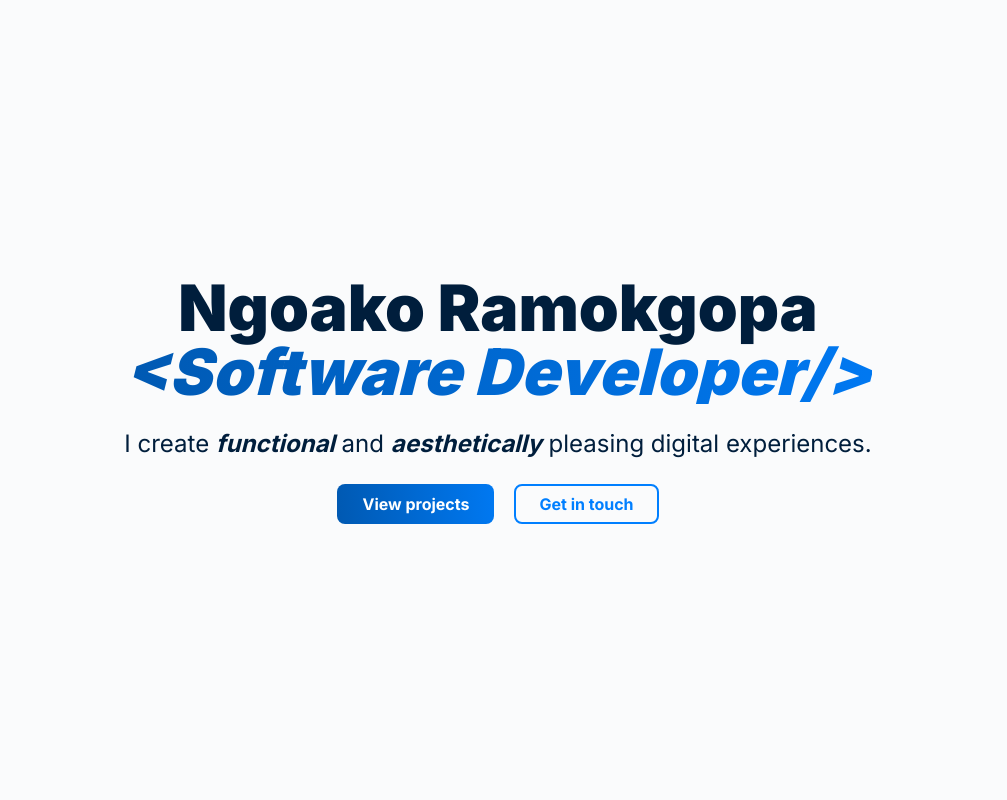
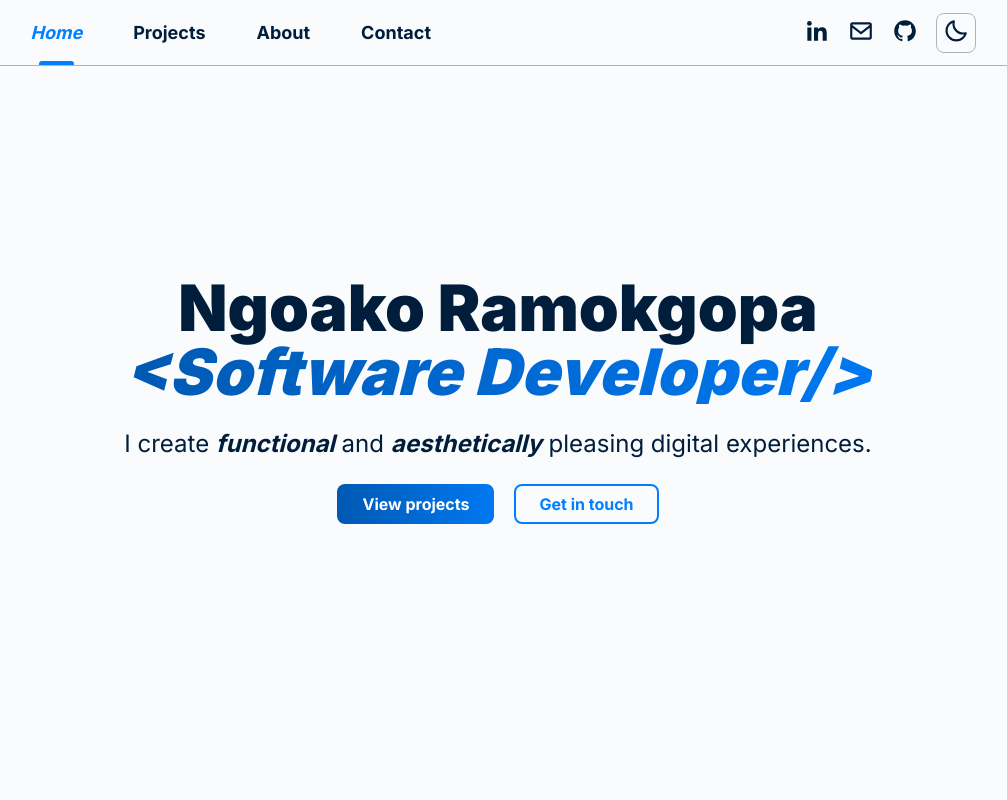
Before and after one commit to Ngoakor12/ngoako.dev, a React (Create React App) app: page / in a window 1280 px wide. Shown: the top 800 px of the page, without its empty margins (142-1149 px from the left). Built offline with nearby package versions, Linux system fonts and the light colour scheme.

Commit message:
feat: added basic laptop nav bar, still not done

```diff
--- a/src/App.css
+++ b/src/App.css
@@ -45,6 +45,7 @@ body {
   flex-direction: column;
   align-items: center;
   justify-content: center;
+  position: relative;
 }
 
 .horizontal-line,
@@ -53,6 +54,109 @@ body {
   border: none;
   background-color: var(--project-border);
   height: 1px;
+}
+
+/* NAVIGATION */
+.nav-wrapper{
+  display: flex;
+  justify-content: center;
+  align-items: center;
+  width: 100%;
+  position: fixed;
+  top: 0;
+  height: 65px;
+  background-color:rgba(250,251,252,.7);
+  -webkit-backdrop-filter: blur(10px);
+  backdrop-filter: blur(10px);
+}
+
+.nav{
+  display: flex;
+  align-items: center;
+  justify-content: space-between;
+  max-width: 955px;
+  /* min-width: 960px; */
+  /* padding: 0 10px; */
+  width: 100%;
+}
+
+.nav-horizontal-line{
+  position: fixed;
+  top: 65px;
+}
+
+.main-nav{
+  display: flex;
+  gap: 31px;
+}
+
+.main-nav a{
+  text-decoration: none;
+  color: var(--dark-text);
+  font-weight: 700;
+  font-size: 1.8rem;
+  padding: 22px 10px;
+  height: 100%;
+  display: flex;
+  justify-content: center;
+}
+
+.main-nav a:hover{
+  color: var(--primary-blue) !important;
+  font-style: italic;
+}
+
+.active-nav{
+  color: var(--primary-blue) !important;
+  font-style: italic;
+}
+
+.main-nav{
+  position: relative;
+}
+
+.active-nav::after{
+  content: "";
+  height: 4px;
+  width: 35px;
+  background-color:var(--primary-blue);
+  border-top-left-radius: 3px;
+  border-top-right-radius: 3px;
+  position: absolute;
+  bottom: 0;
+}
+
+.main-nav a:hover::after{
+  content: "";
+  height: 4px;
+  width: 35px;
+  background-color:var(--primary-blue);
+  border-top-left-radius: 3px;
+  border-top-right-radius: 3px;
+  position: absolute;
+  bottom: 0;
+}
+
+.secondary-nav{
+  display: flex;
+  align-items: center;
+  gap: 18px;
+}
+
+.secondary-nav a{
+  text-decoration: none;
+  color: var(--dark-text);
+}
+
+.contact-options{
+  display: flex;
+  gap: 18px;
+}
+
+.darkmode-toggle{
+  padding: 4px 6px;
+  border: 1px solid var(--project-border);
+  border-radius: 8px;
 }
 
 /* HERO */
--- a/src/App.js
+++ b/src/App.js
@@ -3,12 +3,15 @@ import About from "./components/About";
 import Contact from "./components/Contact";
 import Footer from "./components/Footer";
 import Hero from "./components/Hero";
+import Navigation from "./components/Navigation";
 import Projects from "./components/Projects";
 import Skills from "./components/Skills";
 
 function App() {
   return (
     <div className="App">
+      <Navigation />
+      <hr className="horizontal-line nav-horizontal-line" />
       <Hero />
       <hr className="horizontal-line" />
       <Projects />
--- /dev/null
+++ b/src/components/Navigation.js
@@ -0,0 +1,100 @@
+function Navigation() {
+  return (
+    <header className="nav-wrapper">
+      <nav className="nav">
+        <div className="main-nav">
+          <a href="#" className="active-nav">Home</a>
+          <a href="#">Projects</a>
+          <a href="#">About</a>
+          <a href="#">Contact</a>
+        </div>
+        <div className="secondary-nav">
+          <div className="contact-options">
+            <a href="#">
+              <svg
+                //   xmlns="http://www.w3.org/2000/svg"
+                //   xmlns:xlink="http://www.w3.org/1999/xlink"
+                aria-hidden="true"
+                role="img"
+                //   class="iconify iconify--bx"
+                width="26"
+                height="26"
+                preserveAspectRatio="xMidYMid meet"
+                viewBox="0 0 24 24"
+              >
+                <circle
+                  cx="4.983"
+                  cy="5.009"
+                  r="2.188"
+                  fill="currentColor"
+                ></circle>
+                <path
+                  d="M9.237 8.855v12.139h3.769v-6.003c0-1.584.298-3.118 2.262-3.118c1.937 0 1.961 1.811 1.961 3.218v5.904H21v-6.657c0-3.27-.704-5.783-4.526-5.783c-1.835 0-3.065 1.007-3.568 1.96h-.051v-1.66H9.237zm-6.142 0H6.87v12.139H3.095z"
+                  fill="currentColor"
+                ></path>
+              </svg>
+            </a>
+            <a href="#">
+              <svg
+                //   xmlns="http://www.w3.org/2000/svg"
+                //   xmlns:xlink="http://www.w3.org/1999/xlink"
+                aria-hidden="true"
+                role="img"
+                //   class="iconify iconify--bx"
+                width="26"
+                height="26"
+                preserveAspectRatio="xMidYMid meet"
+                viewBox="0 0 24 24"
+              >
+                <path
+                  d="M20 4H4c-1.103 0-2 .897-2 2v12c0 1.103.897 2 2 2h16c1.103 0 2-.897 2-2V6c0-1.103-.897-2-2-2zm0 2v.511l-8 6.223l-8-6.222V6h16zM4 18V9.044l7.386 5.745a.994.994 0 0 0 1.228 0L20 9.044L20.002 18H4z"
+                  fill="currentColor"
+                ></path>
+              </svg>
+            </a>
+            <a href="#">
+              <svg
+                //   xmlns="http://www.w3.org/2000/svg"
+                //   xmlns:xlink="http://www.w3.org/1999/xlink"
+                aria-hidden="true"
+                role="img"
+                //   class="iconify iconify--bx"
+                width="26"
+                height="26"
+                preserveAspectRatio="xMidYMid meet"
+                viewBox="0 0 24 24"
+              >
+                <path
+                  fill-rule="evenodd"
+                  clip-rule="evenodd"
+                  d="M12.026 2c-5.509 0-9.974 4.465-9.974 9.974c0 4.406 2.857 8.145 6.821 9.465c.499.09.679-.217.679-.481c0-.237-.008-.865-.011-1.696c-2.775.602-3.361-1.338-3.361-1.338c-.452-1.152-1.107-1.459-1.107-1.459c-.905-.619.069-.605.069-.605c1.002.07 1.527 1.028 1.527 1.028c.89 1.524 2.336 1.084 2.902.829c.091-.645.351-1.085.635-1.334c-2.214-.251-4.542-1.107-4.542-4.93c0-1.087.389-1.979 1.024-2.675c-.101-.253-.446-1.268.099-2.64c0 0 .837-.269 2.742 1.021a9.582 9.582 0 0 1 2.496-.336a9.554 9.554 0 0 1 2.496.336c1.906-1.291 2.742-1.021 2.742-1.021c.545 1.372.203 2.387.099 2.64c.64.696 1.024 1.587 1.024 2.675c0 3.833-2.33 4.675-4.552 4.922c.355.308.675.916.675 1.846c0 1.334-.012 2.41-.012 2.737c0 .267.178.577.687.479C19.146 20.115 22 16.379 22 11.974C22 6.465 17.535 2 12.026 2z"
+                  fill="currentColor"
+                ></path>
+              </svg>
+            </a>
+          </div>
+          <a href="#" className="darkmode-toggle">
+            <svg
+              // xmlns="http://www.w3.org/2000/svg"
+              // xmlns:xlink="http://www.w3.org/1999/xlink"
+              aria-hidden="true"
+              role="img"
+              // class="iconify iconify--bx"
+              width="26"
+              height="26"
+              preserveAspectRatio="xMidYMid meet"
+              viewBox="0 0 24 24"
+            >
+              <path
+                d="M20.742 13.045a8.088 8.088 0 0 1-2.077.271c-2.135 0-4.14-.83-5.646-2.336a8.025 8.025 0 0 1-2.064-7.723A1 1 0 0 0 9.73 2.034a10.014 10.014 0 0 0-4.489 2.582c-3.898 3.898-3.898 10.243 0 14.143a9.937 9.937 0 0 0 7.072 2.93a9.93 9.93 0 0 0 7.07-2.929a10.007 10.007 0 0 0 2.583-4.491a1.001 1.001 0 0 0-1.224-1.224zm-2.772 4.301a7.947 7.947 0 0 1-5.656 2.343a7.953 7.953 0 0 1-5.658-2.344c-3.118-3.119-3.118-8.195 0-11.314a7.923 7.923 0 0 1 2.06-1.483a10.027 10.027 0 0 0 2.89 7.848a9.972 9.972 0 0 0 7.848 2.891a8.036 8.036 0 0 1-1.484 2.059z"
+                fill="currentColor"
+              ></path>
+            </svg>
+          </a>
+        </div>
+      </nav>
+    </header>
+  );
+}
+
+export default Navigation;
```
